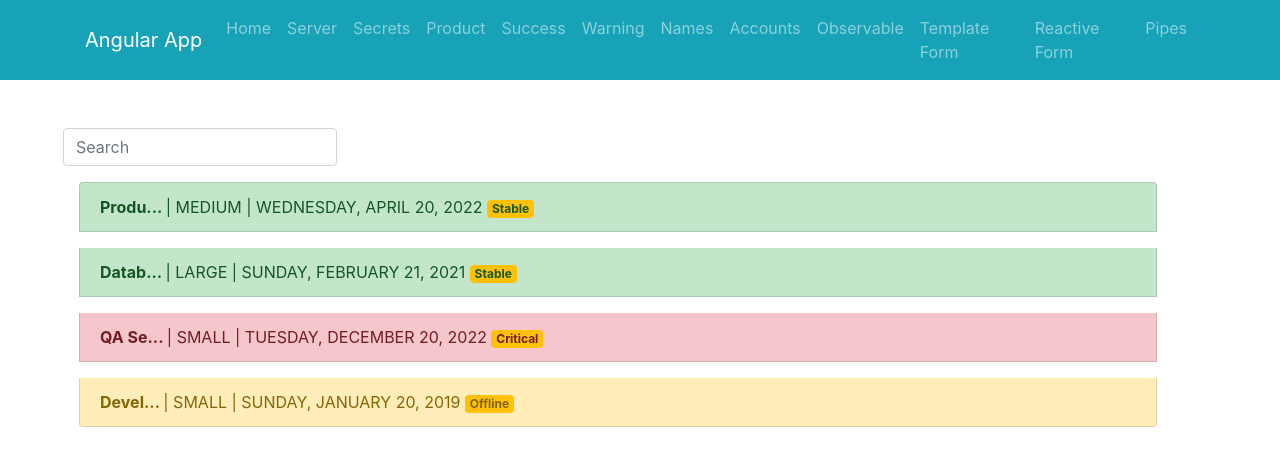
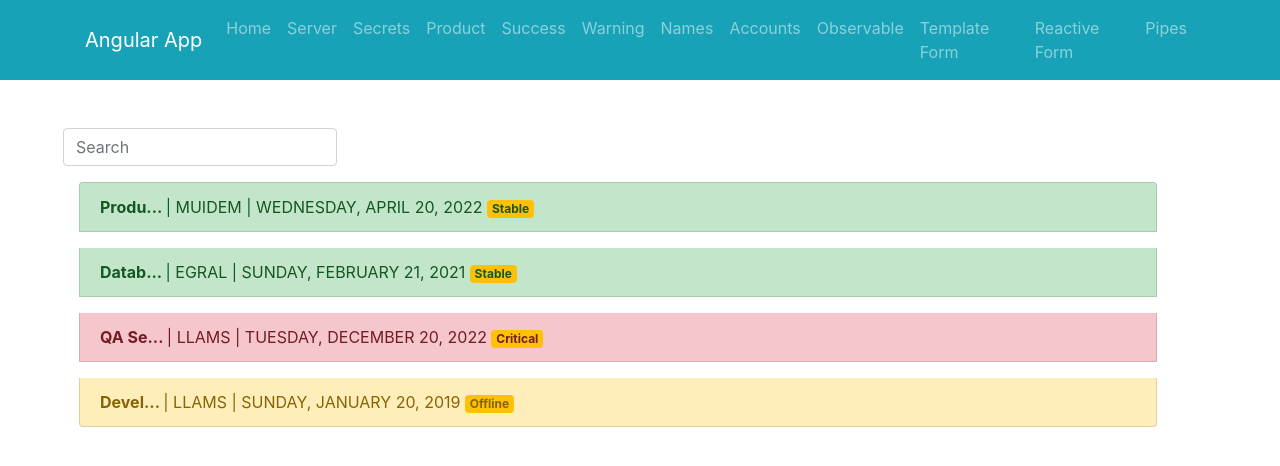
Before and after one commit to Manoj-14/Java-FSD-Phase-5, an Angular app in the folder A01Intro/: page /Pipes in a window 1280 px wide. Shown: the top 466 px of the page. Built offline with nearby package versions, Linux system fonts and the light colour scheme.

Commit message:
reverse pipe

```diff
--- a/A01Intro/src/app/app.module.ts
+++ b/A01Intro/src/app/app.module.ts
@@ -25,6 +25,7 @@
 import { PipesDemoComponent } from './pipes-demo/pipes-demo.component';
 import { ShortenPipe } from './custom-pipes/shorten.pipe';
 import { FilterPipe } from './custom-pipes/filter.pipe';
+import { ReversePipe } from './custom-pipes/reverse.pipe';
 
 const appRoutes: Routes = [
   { path: '', component: HomeComponent },
@@ -65,6 +66,7 @@
     PipesDemoComponent,
     ShortenPipe,
     FilterPipe,
+    ReversePipe,
   ],
   imports: [
     BrowserModule,
--- /dev/null
+++ b/A01Intro/src/app/custom-pipes/reverse.pipe.ts
@@ -0,0 +1,10 @@
+import { Pipe, PipeTransform } from '@angular/core';
+
+@Pipe({
+  name: 'reverse',
+})
+export class ReversePipe implements PipeTransform {
+  transform(value: any, ...args: unknown[]): any {
+    return value.split('').reverse().join('');
+  }
+}
--- a/A01Intro/src/app/pipes-demo/pipes-demo.component.html
+++ b/A01Intro/src/app/pipes-demo/pipes-demo.component.html
@@ -14,7 +14,7 @@
       [ngClass]="getStatusClass(server)"
     >
       <strong>{{ server.name | shorten : 0 : 5 }} </strong>|
-      {{ server.ServerSize | uppercase }} |
+      {{ server.ServerSize | uppercase | reverse }} |
       {{ server.started | date : "fullDate" | uppercase }}
       <span class="badge bg-warning">{{ server.status | titlecase }}</span>
     </li>
```
